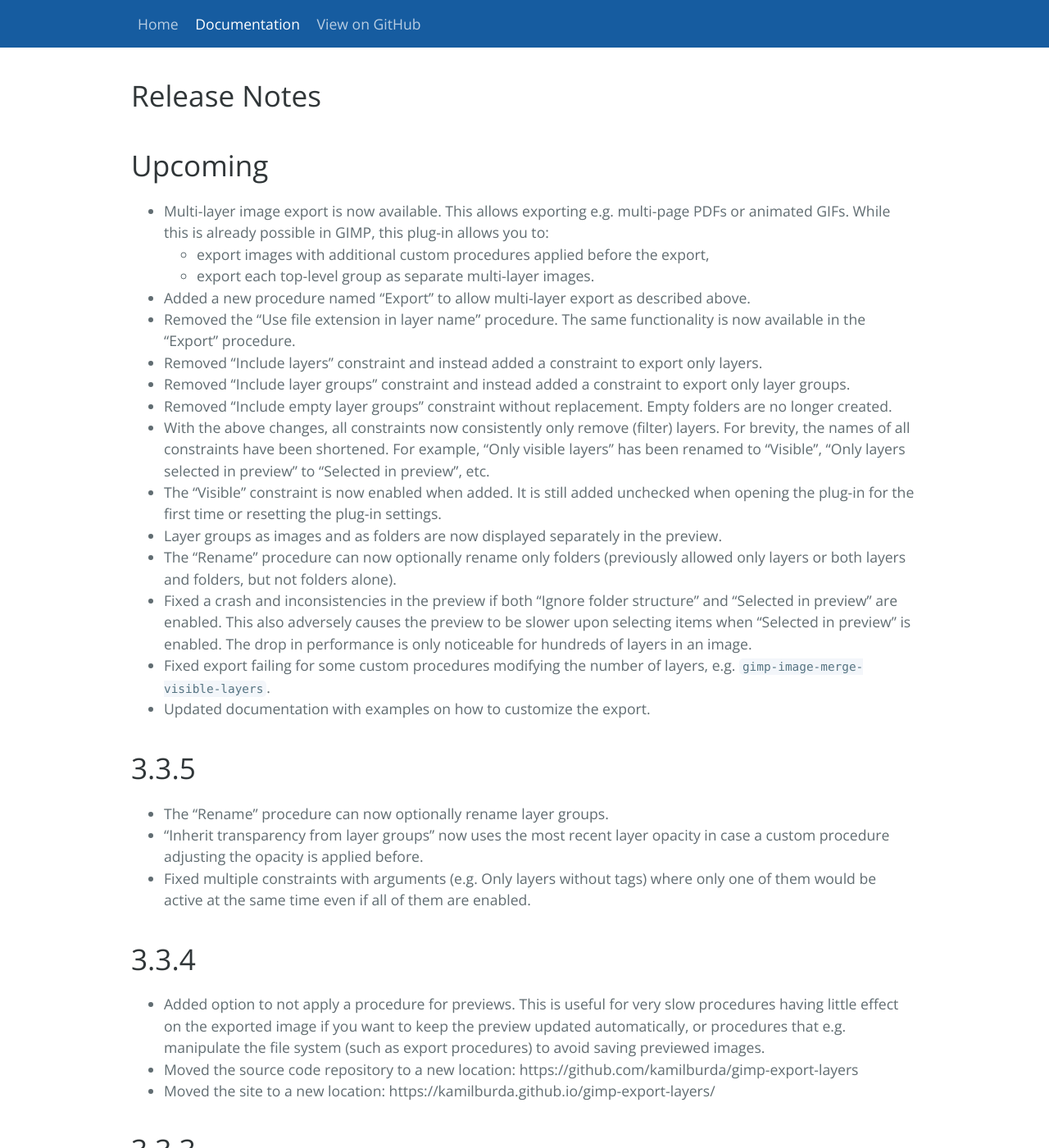
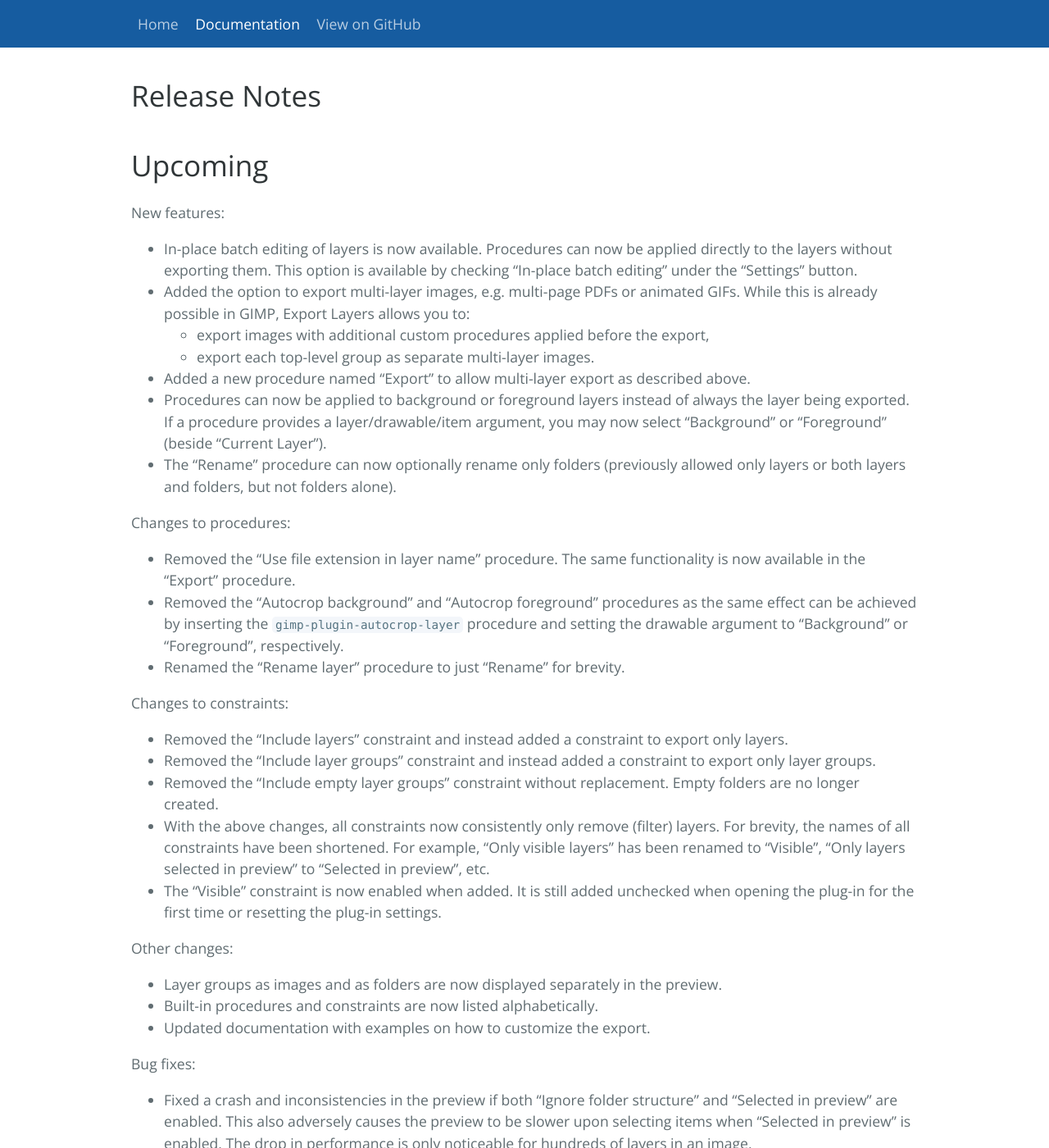
Before and after one commit to kamilburda/gimp-export-layers, a Jekyll site: the page built from sections/CHANGELOG.md, in a window 1280 px wide and 1400 px high. Shown: the whole window at 82% size. Built offline with Jekyll 4.4.1, drawn with Linux system fonts in a browser that asks for light colours; some of the changed text lies outside the part shown.

Commit message:
Update docs

```diff
--- a/sections/CHANGELOG.md
+++ b/sections/CHANGELOG.md
@@ -7,21 +7,36 @@ navbar_active_tab: docs
 Upcoming
 ========
 
-* Multi-layer image export is now available. This allows exporting e.g. multi-page PDFs or animated GIFs. While this is already possible in GIMP, this plug-in allows you to:
+New features:
+* In-place batch editing of layers is now available. Procedures can now be applied directly to the layers without exporting them. This option is available by checking "In-place batch editing" under the "Settings" button.
+* Added the option to export multi-layer images, e.g. multi-page PDFs or animated GIFs. While this is already possible in GIMP, Export Layers allows you to:
   * export images with additional custom procedures applied before the export,
   * export each top-level group as separate multi-layer images.
 * Added a new procedure named "Export" to allow multi-layer export as described above.
+* Procedures can now be applied to background or foreground layers instead of always the layer being exported. If a procedure provides a layer/drawable/item argument, you may now select "Background" or "Foreground" (beside "Current Layer").
+* The "Rename" procedure can now optionally rename only folders (previously allowed only layers or both layers and folders, but not folders alone).
+
+Changes to procedures:
 * Removed the "Use file extension in layer name" procedure. The same functionality is now available in the "Export" procedure.
-* Removed "Include layers" constraint and instead added a constraint to export only layers.
-* Removed "Include layer groups" constraint and instead added a constraint to export only layer groups.
-* Removed "Include empty layer groups" constraint without replacement. Empty folders are no longer created.
+* Removed the "Autocrop background" and "Autocrop foreground" procedures as the same effect can be achieved by inserting the `gimp-plugin-autocrop-layer` procedure and setting the drawable argument to "Background" or "Foreground", respectively.
+* Renamed the "Rename layer" procedure to just "Rename" for brevity.
+
+Changes to constraints:
+* Removed the "Include layers" constraint and instead added a constraint to export only layers.
+* Removed the "Include layer groups" constraint and instead added a constraint to export only layer groups.
+* Removed the "Include empty layer groups" constraint without replacement. Empty folders are no longer created.
 * With the above changes, all constraints now consistently only remove (filter) layers. For brevity, the names of all constraints have been shortened. For example, "Only visible layers" has been renamed to "Visible", "Only layers selected in preview" to "Selected in preview", etc.
 * The "Visible" constraint is now enabled when added. It is still added unchecked when opening the plug-in for the first time or resetting the plug-in settings.
+
+Other changes:
 * Layer groups as images and as folders are now displayed separately in the preview.
-* The "Rename" procedure can now optionally rename only folders (previously allowed only layers or both layers and folders, but not folders alone).
+* Built-in procedures and constraints are now listed alphabetically.
+* Updated documentation with examples on how to customize the export.
+
+Bug fixes:
 * Fixed a crash and inconsistencies in the preview if both "Ignore folder structure" and "Selected in preview" are enabled. This also adversely causes the preview to be slower upon selecting items when "Selected in preview" is enabled. The drop in performance is only noticeable for hundreds of layers in an image.
+* Fixed image preview not scaling layer groups if no custom GIMP PDB procedure is active.
 * Fixed export failing for some custom procedures modifying the number of layers, e.g. `gimp-image-merge-visible-layers`.
-* Updated documentation with examples on how to customize the export.
 
 
 3.3.5
```
Also changed, not shown: dev/sections/CHANGELOG.md (+21 -6 lines), dev/sections/Customizing-Export.md (+16 -11 lines).
